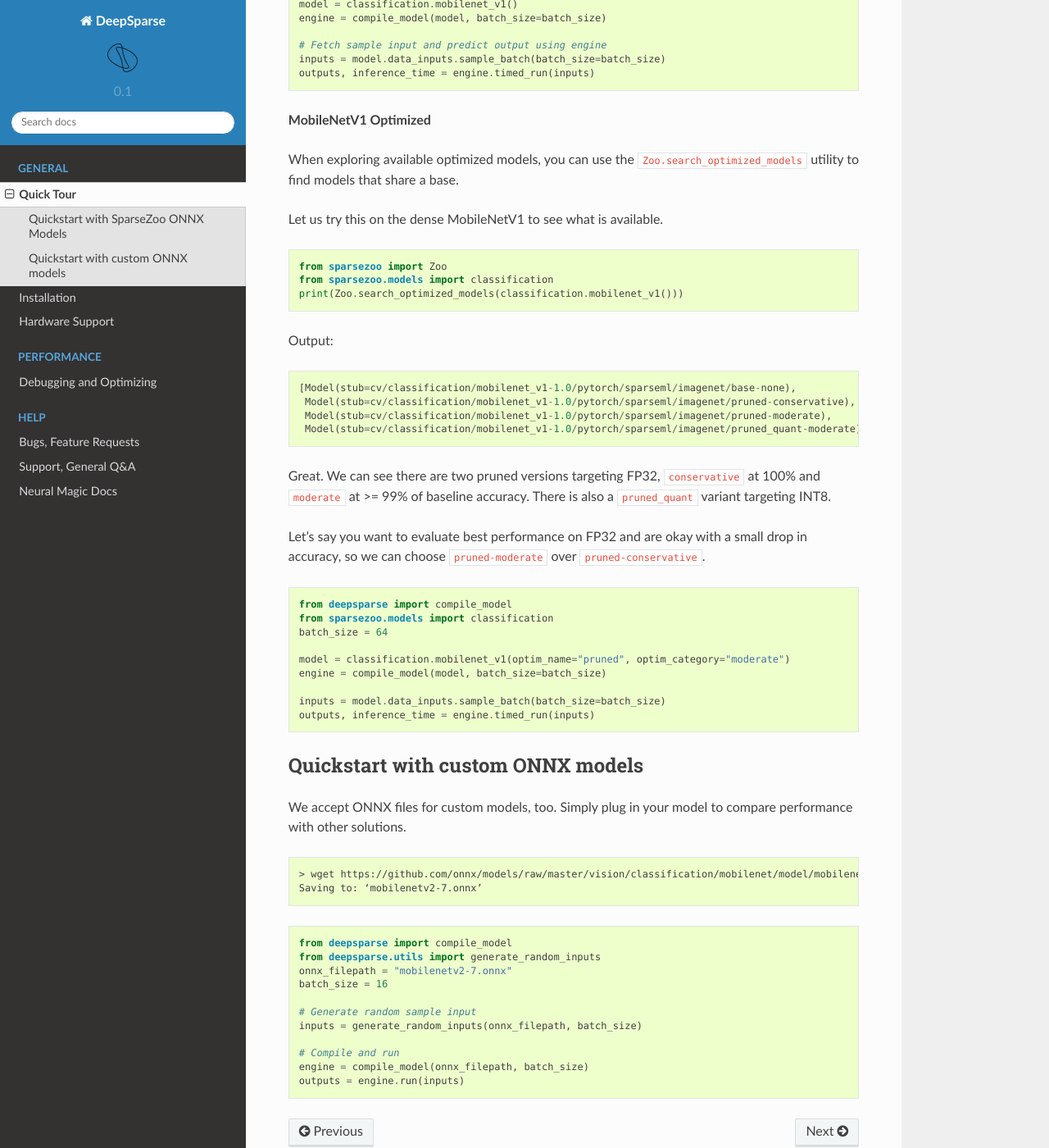
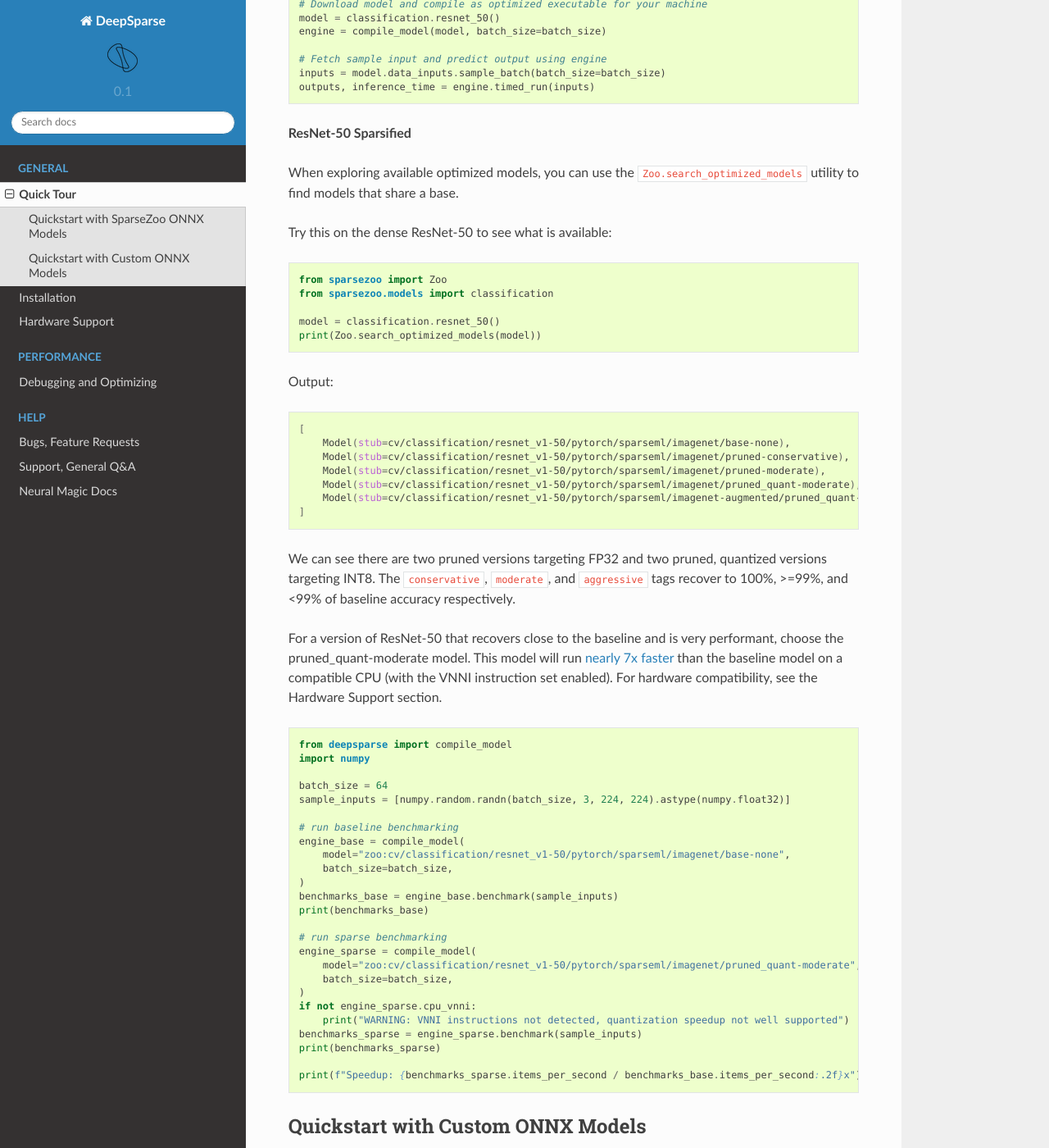
Before and after one commit to neuralmagic/deepsparse, a Sphinx documentation site: the page built from docs/source/quicktour.md, in a window 1280 px wide and 1400 px high, scrolled down 533 px. Shown: the whole window at 82% size. Built offline with Sphinx 7.4.7 and the Read the Docs theme 2.0.0, drawn with Linux system fonts in a browser that asks for light colours; pages that are not in the unit, such as notebooks, are missing from menus; some of the changed text lies outside the part shown.

Commit message:
Sparsification update (#51)
* Sparsification update
- update sparsification descriptions and move to preferred verbage
- update classification examples to resnet50

* update from comments

* Update README.md

Co-authored-by: Jeannie Finks <74554921+jeanniefinks@users.noreply.github.com>

* Update README.md

Co-authored-by: Jeannie Finks <74554921+jeanniefinks@users.noreply.github.com>

* Update README.md

Co-authored-by: Jeannie Finks <74554921+jeanniefinks@users.noreply.github.com>

* Update README.md

Co-authored-by: Jeannie Finks <74554921+jeanniefinks@users.noreply.github.com>

* Update README.md

Co-authored-by: Jeannie Finks <74554921+jeanniefinks@users.noreply.github.com>

* Update README.md

Co-authored-by: Jeannie Finks <74554921+jeanniefinks@users.noreply.github.com>

* Update docs/source/quicktour.md

Co-authored-by: Jeannie Finks <74554921+jeanniefinks@users.noreply.github.com>

* update for changes found in sparsezoo

* fix links in index.rst for reviewd content

* update component overview and tagline from doc

* update from comments

Co-authored-by: Jeannie Finks <74554921+jeanniefinks@users.noreply.github.com>

````diff
--- a/docs/source/quicktour.md
+++ b/docs/source/quicktour.md
@@ -16,24 +16,22 @@
 
 ## Quick Tour
 
-To expedite inference and benchmarking on real models, we include the `sparsezoo` package.
-[SparseZoo](https://github.com/neuralmagic/sparsezoo) hosts inference optimized models,
-trained on repeatable optimization recipes using state-of-the-art techniques from
-[SparseML](https://github.com/neuralmagic/sparseml).
+To expedite inference and benchmarking on real models, we include the `sparsezoo` package. [SparseZoo](https://github.com/neuralmagic/sparsezoo) hosts inference-optimized models, trained on repeatable sparsification recipes using state-of-the-art techniques from [SparseML](https://github.com/neuralmagic/sparseml).
 
 ### Quickstart with SparseZoo ONNX Models
 
-**MobileNetV1 Dense**
+**ResNet-50 Dense**
 
-Here is how to quickly perform inference with DeepSparse Engine on a pre-trained dense MobileNetV1 from SparseZoo.
+Here is how to quickly perform inference with DeepSparse Engine on a pre-trained dense ResNet-50 from SparseZoo.
 
 ```python
 from deepsparse import compile_model
 from sparsezoo.models import classification
+
 batch_size = 64
 
 # Download model and compile as optimized executable for your machine
-model = classification.mobilenet_v1()
+model = classification.resnet_50()
 engine = compile_model(model, batch_size=batch_size)
 
 # Fetch sample input and predict output using engine
@@ -41,46 +39,68 @@
 outputs, inference_time = engine.timed_run(inputs)
 ```
 
-**MobileNetV1 Optimized**
+**ResNet-50 Sparsified**
 
-When exploring available optimized models, you can use the `Zoo.search_optimized_models`
-utility to find models that share a base.
+When exploring available optimized models, you can use the `Zoo.search_optimized_models` utility to find models that share a base.
 
-Let us try this on the dense MobileNetV1 to see what is available.
+Try this on the dense ResNet-50 to see what is available:
 
 ```python
 from sparsezoo import Zoo
 from sparsezoo.models import classification
-print(Zoo.search_optimized_models(classification.mobilenet_v1()))
-```
-Output:
-```
-[Model(stub=cv/classification/mobilenet_v1-1.0/pytorch/sparseml/imagenet/base-none),
- Model(stub=cv/classification/mobilenet_v1-1.0/pytorch/sparseml/imagenet/pruned-conservative),
- Model(stub=cv/classification/mobilenet_v1-1.0/pytorch/sparseml/imagenet/pruned-moderate),
- Model(stub=cv/classification/mobilenet_v1-1.0/pytorch/sparseml/imagenet/pruned_quant-moderate)]
+
+model = classification.resnet_50()
+print(Zoo.search_optimized_models(model))
 ```
 
-Great. We can see there are two pruned versions targeting FP32,
-`conservative` at 100% and `moderate` at >= 99% of baseline accuracy.
-There is also a `pruned_quant` variant targeting INT8.
+Output:
 
-Let's say you want to evaluate best performance on FP32 and are okay with a small drop in accuracy,
-so we can choose `pruned-moderate` over `pruned-conservative`.
+```shell
+[
+    Model(stub=cv/classification/resnet_v1-50/pytorch/sparseml/imagenet/base-none),
+    Model(stub=cv/classification/resnet_v1-50/pytorch/sparseml/imagenet/pruned-conservative),
+    Model(stub=cv/classification/resnet_v1-50/pytorch/sparseml/imagenet/pruned-moderate),
+    Model(stub=cv/classification/resnet_v1-50/pytorch/sparseml/imagenet/pruned_quant-moderate),
+    Model(stub=cv/classification/resnet_v1-50/pytorch/sparseml/imagenet-augmented/pruned_quant-aggressive)
+]
+```
+
+We can see there are two pruned versions targeting FP32 and two pruned, quantized versions targeting INT8.
+The `conservative`, `moderate`, and `aggressive` tags recover to 100%, >=99%, and <99% of baseline accuracy respectively.
+
+For a version of ResNet-50 that recovers close to the baseline and is very performant, choose the pruned_quant-moderate model.
+This model will run [nearly 7x faster](https://neuralmagic.com/blog/benchmark-resnet50-with-deepsparse) than the baseline model on a compatible CPU (with the VNNI instruction set enabled).
+For hardware compatibility, see the Hardware Support section.
 
 ```python
 from deepsparse import compile_model
-from sparsezoo.models import classification
+import numpy
+
 batch_size = 64
+sample_inputs = [numpy.random.randn(batch_size, 3, 224, 224).astype(numpy.float32)]
 
-model = classification.mobilenet_v1(optim_name="pruned", optim_category="moderate")
-engine = compile_model(model, batch_size=batch_size)
+# run baseline benchmarking
+engine_base = compile_model(
+    model="zoo:cv/classification/resnet_v1-50/pytorch/sparseml/imagenet/base-none",
+    batch_size=batch_size,
+)
+benchmarks_base = engine_base.benchmark(sample_inputs)
+print(benchmarks_base)
 
-inputs = model.data_inputs.sample_batch(batch_size=batch_size)
-outputs, inference_time = engine.timed_run(inputs)
+# run sparse benchmarking
+engine_sparse = compile_model(
+    model="zoo:cv/classification/resnet_v1-50/pytorch/sparseml/imagenet/pruned_quant-moderate",
+    batch_size=batch_size,
+)
+if not engine_sparse.cpu_vnni:
+    print("WARNING: VNNI instructions not detected, quantization speedup not well supported")
+benchmarks_sparse = engine_sparse.benchmark(sample_inputs)
+print(benchmarks_sparse)
+
+print(f"Speedup: {benchmarks_sparse.items_per_second / benchmarks_base.items_per_second:.2f}x")
 ```
 
-### Quickstart with custom ONNX models
+### Quickstart with Custom ONNX Models
 
 We accept ONNX files for custom models, too. Simply plug in your model to compare performance with other solutions.
 
--- a/setup.py
+++ b/setup.py
@@ -114,7 +114,10 @@
     version=_VERSION,
     author="Neuralmagic, Inc.",
     author_email="support@neuralmagic.com",
-    description="CPU runtime that delivers unprecedented performance for sparse models",
+    description=(
+        "Neural network inference engine that delivers GPU-class performance "
+        "for sparsified models on CPUs"
+    ),
     long_description=_setup_long_description()[0],
     long_description_content_type=_setup_long_description()[1],
     keywords=(
````
Also changed, not shown: README.md (+65 -31 lines), docs/source/index.rst (+37 -32 lines), 2 other files.
